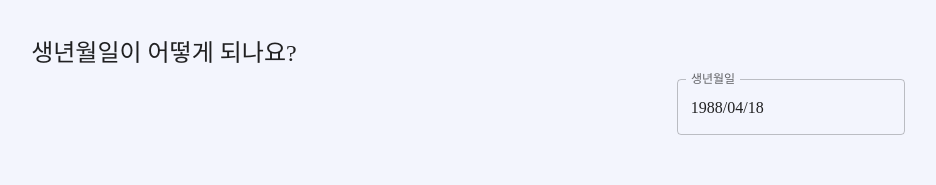
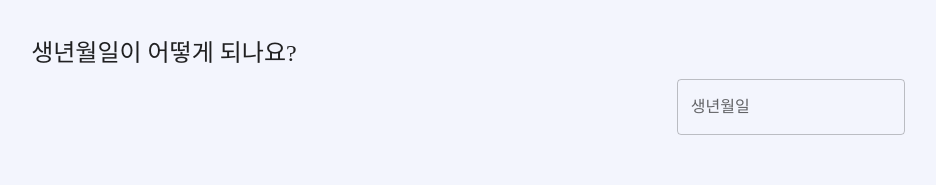
Before and after one commit to Bongbooski/jolbooNextJs, a Next.js app: page /soulGatheringCalculator/knowingMyself in a window 1280 px wide. Shown: the part 173-358 px from the top of the page, without its empty margins (172-1108 px from the left). Built offline with nearby package versions, Linux system fonts and the light colour scheme; a web font is replaced by a local one.

Commit message:
add ads.txt, remove 생년월일 default value

```diff
--- a/state/KnowingState.ts
+++ b/state/KnowingState.ts
@@ -28,7 +28,7 @@ import {
 export const KnowingState: KnowingStateType = {
   birthday: atom<Dayjs | null>({
     key: RecoilKey.knowing["KNOWING/birthday"],
-    default: dayjs("1988-04-18", "YYYY-MM-DD"),
+    default: "",
   }),
   isMarriedValue: atom<string | null>({
     key: RecoilKey.knowing["KNOWING/isMarriedValue"],
```
Also changed, not shown: ads.txt (added).
